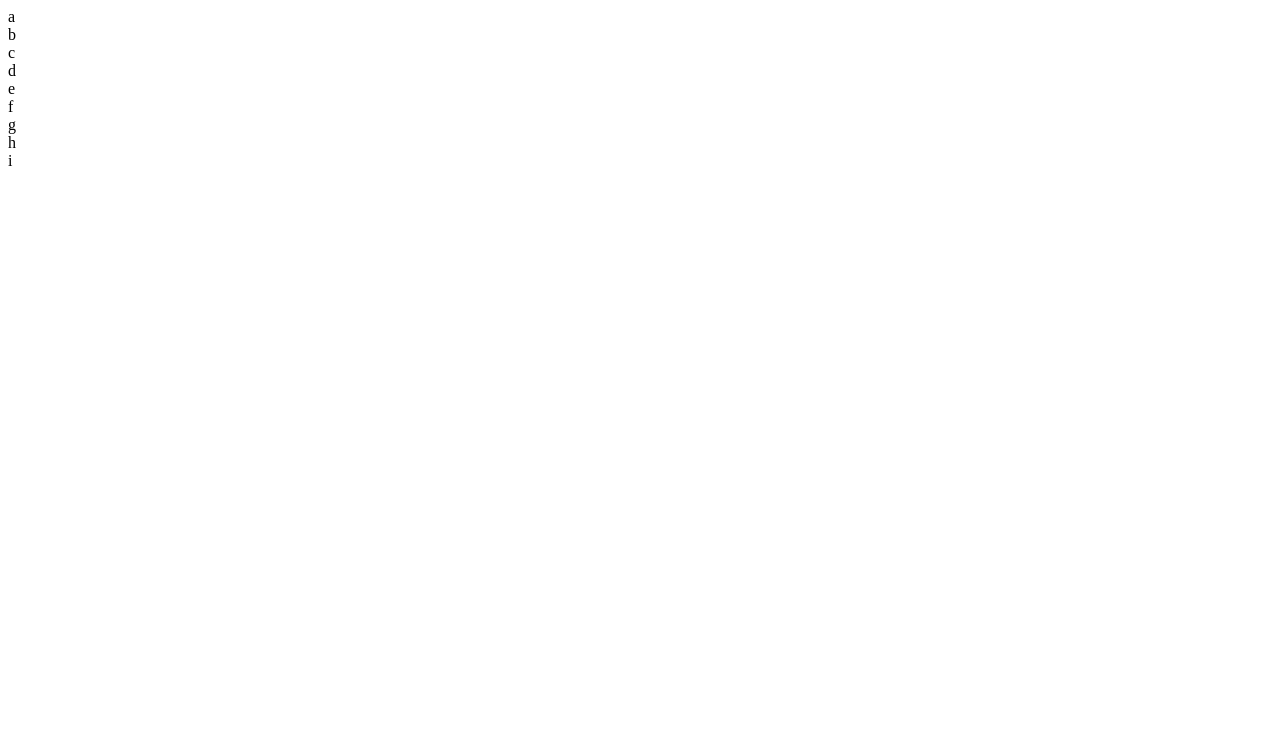
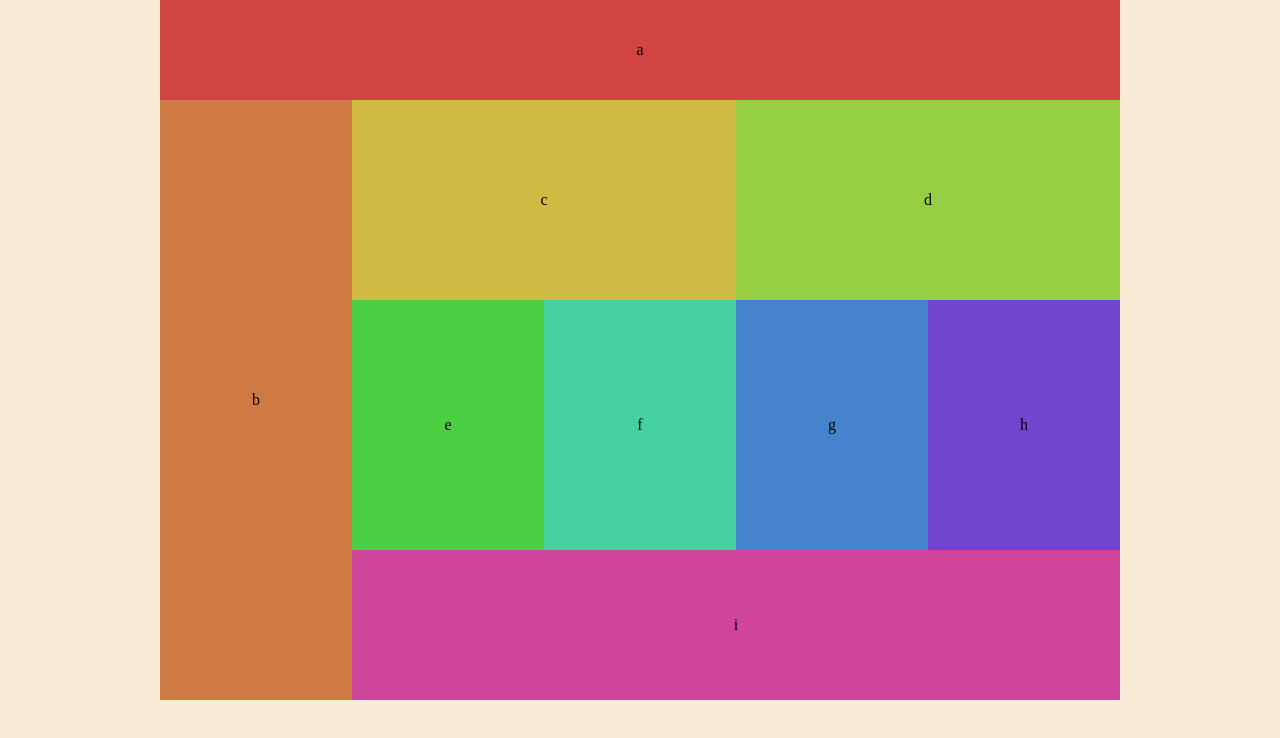
Before and after one commit to penjoe/lab-01, a plain HTML site: page index.html in a window 1280 px wide. Drawn offline with Linux system fonts and the light colour scheme; the site is published under a folder, as on GitHub Pages, so addresses that start at the root find nothing.

Commit message:
fix css path on index

```diff
--- a/index.html
+++ b/index.html
@@ -4,7 +4,7 @@
   <meta charset="UTF-8">
   <meta name="viewport" content="width=device-width, initial-scale=1.0">
   <title>Document</title>
-  <link rel="stylesheet" type="text/css" href="/styles/styles.css"/>
+  <link rel="stylesheet" type="text/css" href="styles/styles.css"/>
 </head>
 <body id="main-grid">
   <header id="header">a</header>
```
